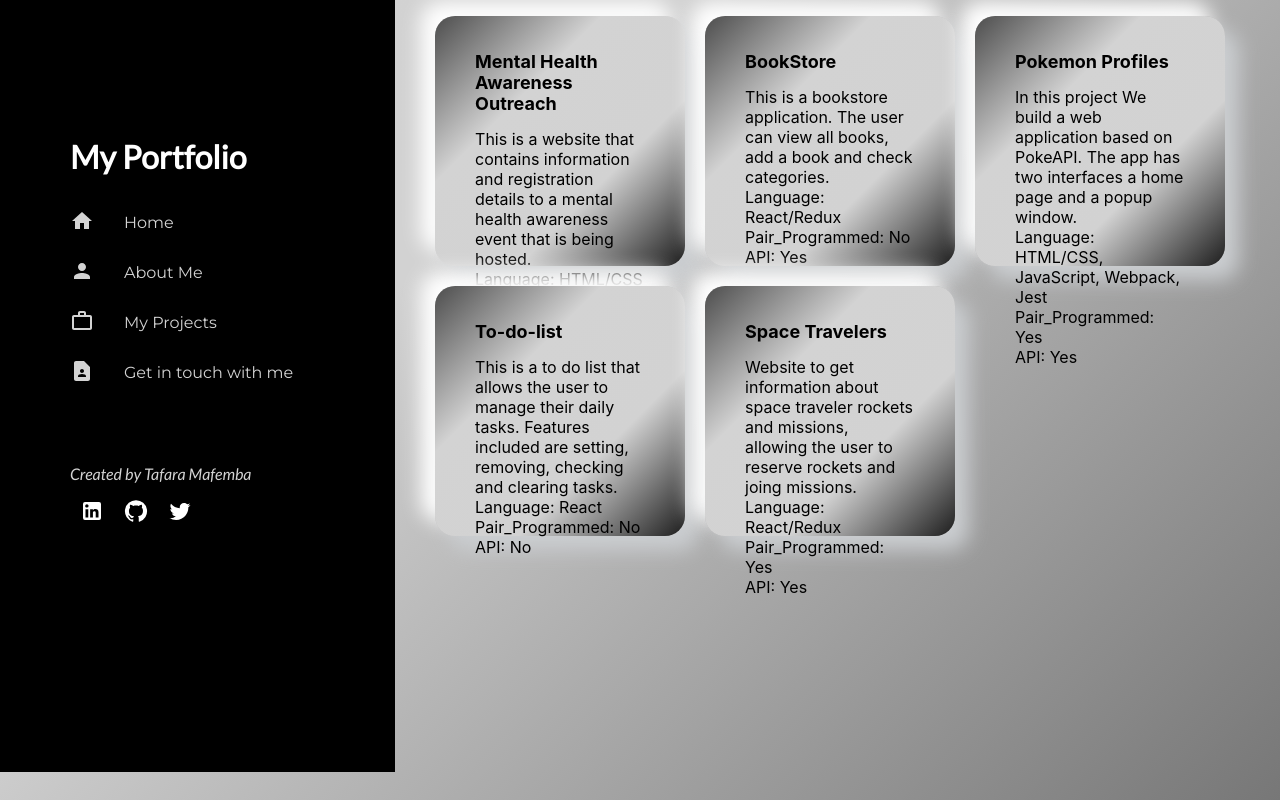
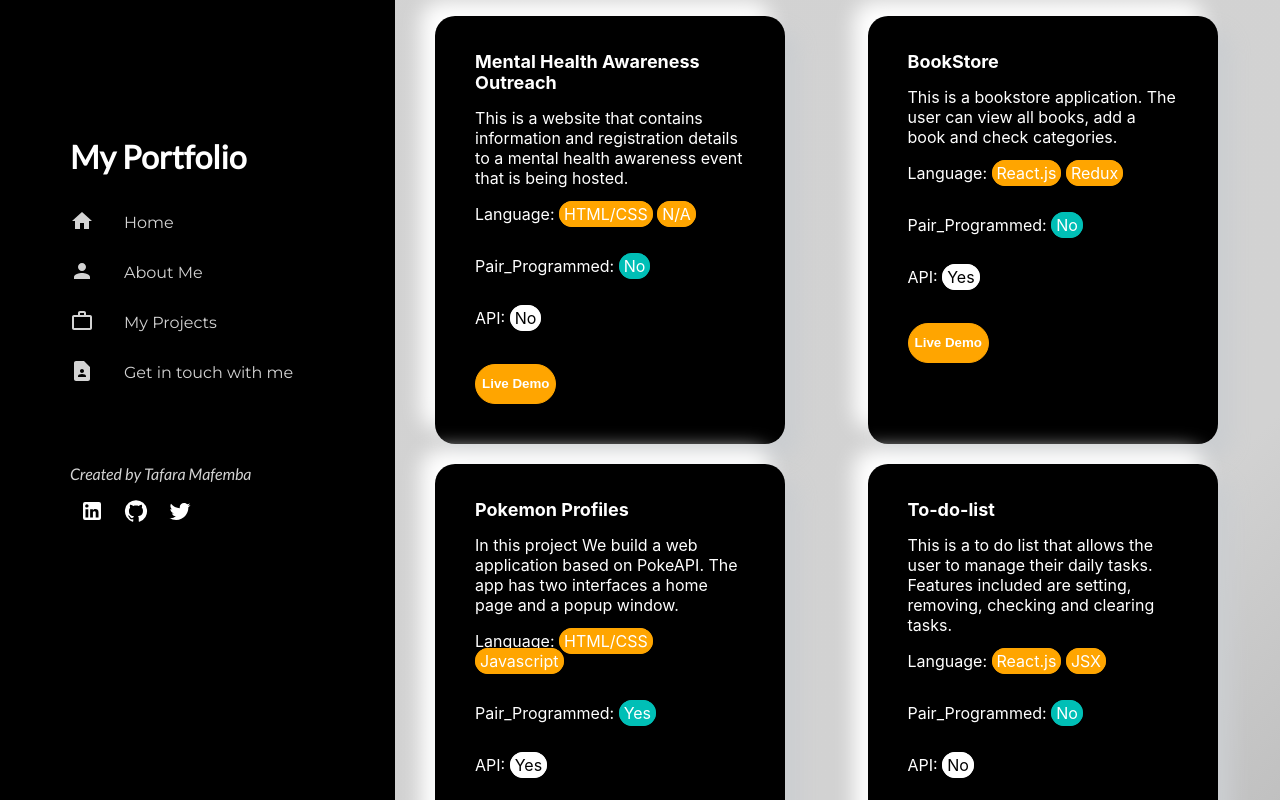
Before and after one commit to tafaramafemba/portfolio-for-tafara, a React (Create React App) app: page /projects in a window 1280 px wide. Shown: the top 800 px of the page. Built offline with nearby package versions, Linux system fonts and the light colour scheme.

Commit message:
ammend projects page style

```diff
--- a/src/App.css
+++ b/src/App.css
@@ -1,6 +1,5 @@
 .App {
   width: 100vw;
-  height: 100vh;
   display: flex;
 
   /* gap: 20px; */
--- a/src/components/projects-info.js
+++ b/src/components/projects-info.js
@@ -3,15 +3,17 @@ export const projects  = [
     id: 1,
     project: 'Mental Health Awareness Outreach',
     developed_in: 'HTML/CSS',
+    developed_in2: 'N/A',
     description: 'This is a website that contains information and registration details to a mental health awareness event that is being hosted.',
-    Repo: 'https://github.com/tafaramafemba/mental-health-outreach',
+    Repo: 'https://tafaramafemba.github.io/mental-health-outreach/',
     Pair_Programmed: 'No',
     API: 'No'
   },
   {
     id: 2,
     project: 'BookStore',
-    developed_in: 'React/Redux',
+    developed_in: 'React.js',
+    developed_in2: 'Redux',
     description: 'This is a bookstore application. The user can view all books, add a book and check categories.',
     Repo: 'https://github.com/tafaramafemba/Bookstore',
     Pair_Programmed: 'No',
@@ -20,16 +22,18 @@ export const projects  = [
   {
     id: 3,
     project: 'Pokemon Profiles',
-    developed_in: 'HTML/CSS, JavaScript, Webpack, Jest',
+    developed_in: 'HTML/CSS',
+    developed_in2: 'Javascript',
     description: 'In this project We build a web application based on PokeAPI. The app has two interfaces a home page and a popup window.',
-    Repo: 'https://github.com/Alexr16/Pokemon-profiles-capstone',
+    Repo: 'https://alexr16.github.io/Pokemon-App/',
     Pair_Programmed: 'Yes',
     API: 'Yes'
   },
   {
     id: 4,
     project: 'To-do-list',
-    developed_in: 'React',
+    developed_in: 'React.js',
+    developed_in2: 'JSX',
     description: 'This is a to do list that allows the user to manage their daily tasks. Features included are setting, removing, checking and clearing tasks.',
     Repo: 'https://github.com/tafaramafemba/react-to-do',
     Pair_Programmed: 'No',
@@ -38,9 +42,10 @@ export const projects  = [
   {
     id: 5,
     project: 'Space Travelers',
-    developed_in: 'React/Redux',
+    developed_in: 'React.js',
+    developed_in2: 'Redux',
     description: 'Website to get information about space traveler rockets and missions, allowing the user to reserve rockets and joing missions.',
-    Repo: 'https://github.com/Retky/SpaceTravelers',
+    Repo: 'https://space-travelers-648.netlify.app/',
     Pair_Programmed: 'Yes',
     API: 'Yes'
   },
--- a/src/components/projects.js
+++ b/src/components/projects.js
@@ -10,12 +10,12 @@ function Projects() {
           {projects.map(cards => (
           <li className='project-container' key={cards.id}>
             <h2 className='title'>{cards.project}</h2>
-            <span>{cards.description}</span>
+            <span className='descrip'>{cards.description}</span>
             <div className='separator'>
-            <span className='Language'>Language: {cards.developed_in}</span>
-            <span className='Language'>Pair_Programmed: {cards.Pair_Programmed}</span>
-            <span className='Language'>API: {cards.API}</span>
-            {/* <button>View More</button> */}
+            <p><span className='lang'>Language: </span><span className='Language'>{cards.developed_in}</span> <span className='Language'>{cards.developed_in2}</span></p>
+            <p><span className='pair'>Pair_Programmed: </span><span className='pair-prog'>{cards.Pair_Programmed}</span></p>
+            <p><span className='ipa'>API: </span><span className='api'>{cards.API}</span></p>
+            <a href={cards.Repo}><button typeof='button' className='site'>Live Demo</button></a>
             </div>
 
           </li>))}
--- a/src/home.css
+++ b/src/home.css
@@ -4,7 +4,6 @@ body {
   background: linear-gradient(-45deg, #1d1d1d, #d2d2d2, #d3d3d3, #4d4d4d);
   background-size: 400% 400%;
   animation: gradient 15s ease infinite;
-  height: 100%;
   width: 98.9%;
   cursor: url('/public/cursor.png'), auto;
 }
@@ -12,6 +11,7 @@ body {
 .home {
   display: flex;
   flex-direction: row;
+  position: fixed;
 }
 
 .text {
--- a/src/project.css
+++ b/src/project.css
@@ -1,14 +1,12 @@
 .project-container {
-  width: 250px;
-  height: 250px;
+  width: 350px;
   border-radius: 20px;
   padding-bottom: 40px;
   padding-right: 40px;
   padding-left: 40px;
   padding-top: 20px;
   box-sizing: border-box;
-  background: linear-gradient(-45deg, #1d1d1d, #d2d2d2, #d3d3d3, #4d4d4d);
-  animation: gradient 15s ease infinite;
+  background: #000;
   box-shadow: 14px 14px 20px #cbced1, -14px -14px 20px white;
   list-style: none;
   text-decoration: none;
@@ -17,15 +15,77 @@
 .title {
   font-size: 18px;
   width: 100%;
+  color: #fff;
+}
+
+.descrip {
+  color: #fff;
+}
+
+.lang,
+.ipa,
+.pair {
+  color: #fff;
 }
 
 .grid-container {
   display: grid;
-  grid-template-columns: auto auto auto;
+  grid-template-columns: auto auto;
   grid-gap: 20px;
+  position: relative;
 }
 
 .separator {
   display: flex;
   flex-direction: column;
 }
+
+.Language {
+  color: #fff;
+  background-color: orange;
+  border: 1px solid orange;
+  border-radius: 15px;
+  padding-top: 2px;
+  padding-bottom: 2px;
+  padding-right: 4px;
+  padding-left: 4px;
+}
+
+.pair-prog {
+  color: #fff;
+  background-color: #00bfb6;
+  border: 1px solid #00bfb6;
+  border-radius: 15px;
+  padding-top: 2px;
+  padding-bottom: 2px;
+  padding-right: 4px;
+  padding-left: 4px;
+}
+
+.api {
+  color: #000;
+  background-color: #fff;
+  border: 1px solid #fff;
+  border-radius: 15px;
+  padding-top: 2px;
+  padding-bottom: 2px;
+  padding-right: 4px;
+  padding-left: 4px;
+}
+
+.site {
+  color: #fff;
+  margin-top: 20px;
+  background: orange;
+  height: 40px;
+  border: 1px solid orange;
+  border-radius: 20px;
+  cursor: pointer;
+  font-weight: 900;
+}
+
+.site:hover {
+  background: #fff;
+  color: orange;
+  cursor: url('/public/hand-cursor.png'), pointer;
+}
--- a/src/sidebar.css
+++ b/src/sidebar.css
@@ -1,11 +1,12 @@
 @import url('https://fonts.googleapis.com/css2?family=Lato:ital,wght@0,100;0,300;0,400;1,100;1,300;1,400&family=Montserrat:ital,wght@0,100;0,200;0,300;0,400;0,500;0,600;1,100;1,200;1,300;1,400;1,500;1,600&family=Roboto+Slab:wght@900&display=swap');
 
 .bar {
-  height: 84%;
+  height: 200vh;
   width: 400px;
   background: #000;
   color: #d3d3d3;
   padding-top: 100px;
+  overflow: hidden;
 }
 
 ul {
```
